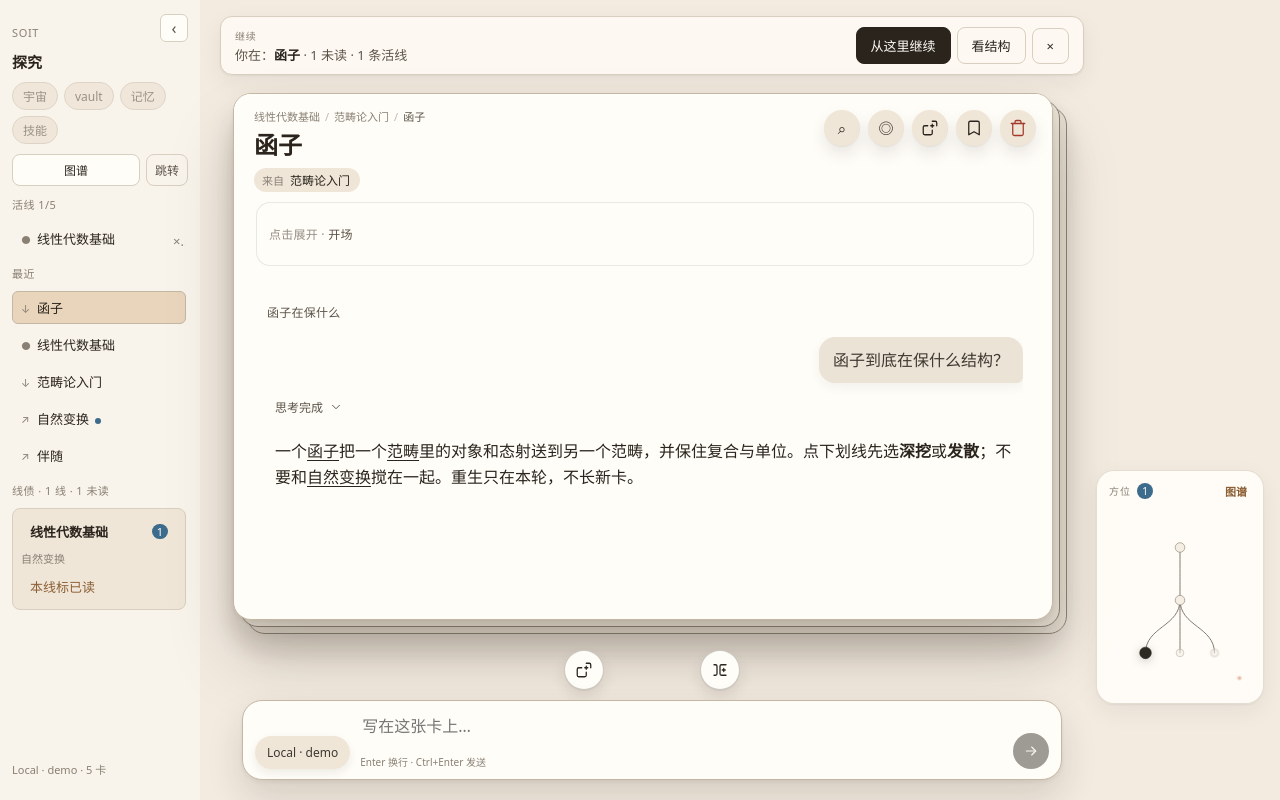
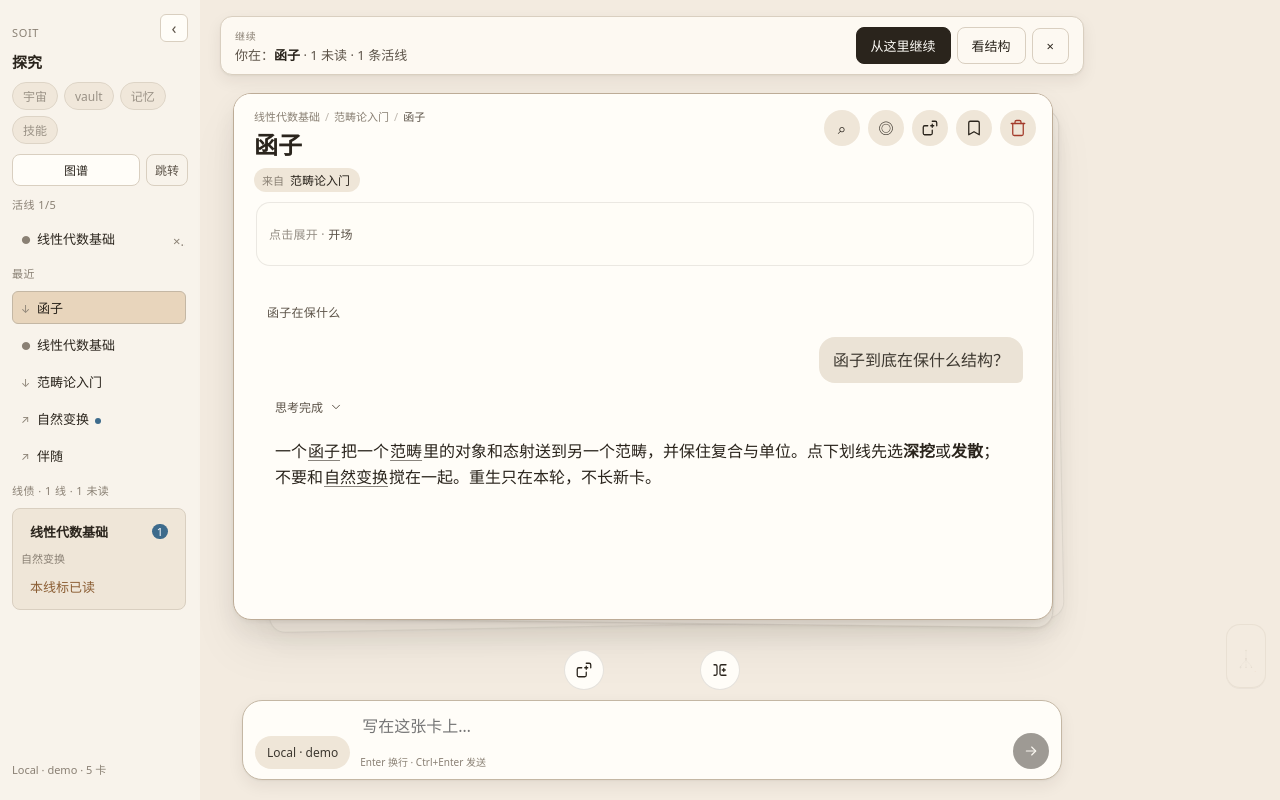
Before and after one commit to Retr0-rgb-lab/Soit, a React (Vite) app: page / in a window 1280 px wide. Built offline with nearby package versions, Linux system fonts and the light colour scheme.

Commit message:
style(ui): staggered paper stack, soft card motion, minimal locus spine
Implement design-review pass: elevation tokens, staggered under-sheets, directional card enter, quieter chrome, and collapsed hover-expand locus graph (ink dots, no glass).

```diff
--- a/src/components/card/InquiryCard.tsx
+++ b/src/components/card/InquiryCard.tsx
@@ -1,4 +1,4 @@
-import { useCallback, useEffect, useMemo, useState } from "react";
+import { useCallback, useEffect, useMemo, useRef, useState } from "react";
 import { termExplanation } from "../../lib/marks";
 import { ancestorChain } from "../../lib/treeNav";
 import { useWorkspace } from "../../state/workspaceStore";
@@ -52,6 +52,10 @@ export default function InquiryCard() {
   const [draft, setDraft] = useState("");
   const [quote, setQuote] = useState("");
   const [enterOn, setEnterOn] = useState(false);
+  const [settleOn, setSettleOn] = useState(false);
+  const [navKind, setNavKind] = useState<"jump" | "deepen" | "diverge" | "back">(
+    "jump",
+  );
   const [float, setFloat] = useState<TermFloatState | null>(null);
   const [selBar, setSelBar] = useState<SelectionBarState | null>(null);
   const [chooser, setChooser] = useState<{
@@ -59,6 +63,7 @@ export default function InquiryCard() {
     y: number;
     label: string;
   } | null>(null);
+  const prevFocusRef = useRef(focusId);
 
   // Clear ephemeral UI + one-shot enter motion when focus card changes
   useEffect(() => {
@@ -67,13 +72,35 @@ export default function InquiryCard() {
     setFloat(null);
     setSelBar(null);
     setChooser(null);
-    if (focusId) setEnterOn(true);
+    if (!focusId) return;
+
+    // Infer back vs jump when not from deepen/diverge
+    const prev = prevFocusRef.current;
+    if (prev && prev !== focusId && navKind === "jump") {
+      const prevNode = nodes.find((n) => n.id === prev);
+      if (prevNode?.parentId === focusId) {
+        setNavKind("back");
+      }
+    }
+    prevFocusRef.current = focusId;
+    setEnterOn(true);
+    setSettleOn(true);
+    const t = window.setTimeout(() => setSettleOn(false), 420);
+    return () => window.clearTimeout(t);
+    // navKind intentionally read once per focus change; set via handlers before spawn
+    // eslint-disable-next-line react-hooks/exhaustive-deps
   }, [focusId]);
+
+  useEffect(() => {
+    document.body.classList.toggle("has-selbar", Boolean(selBar));
+    return () => document.body.classList.remove("has-selbar");
+  }, [selBar]);
 
   const sourceLabel = focus?.title || "概念";
 
   const onDeepen = useCallback(
     (label?: string) => {
+      setNavKind("deepen");
       spawnDeepen((label || sourceLabel).slice(0, 48));
       setFloat(null);
       setSelBar(null);
@@ -84,6 +111,7 @@ export default function InquiryCard() {
 
   const onDiverge = useCallback(
     (label?: string) => {
+      setNavKind("diverge");
       spawnDiverge((label || sourceLabel).slice(0, 48));
       setFloat(null);
       setSelBar(null);
@@ -177,16 +205,21 @@ export default function InquiryCard() {
   return (
     <div className="inquiry-root">
       <div className="inquiry-stage">
-        <div className="inquiry-stack">
+        <div
+          className={`inquiry-stack${settleOn ? " settle" : ""}${enterOn ? " switching" : ""}`}
+        >
           <div className="inquiry-sheet s2" />
           <div className="inquiry-sheet s1" />
           <div className="inquiry-card-wrap">
             <article
-              className={`inquiry-card${enterOn ? " enter" : ""}`}
+              className={`inquiry-card${enterOn ? ` enter enter-${navKind}` : ""}`}
               aria-label="inquiry card body"
               onAnimationEnd={(e) => {
                 if (e.target !== e.currentTarget) return;
-                if (e.animationName === "card-enter") setEnterOn(false);
+                if (e.animationName.startsWith("card-enter")) {
+                  setEnterOn(false);
+                  setNavKind("jump");
+                }
               }}
             >
               <CardHeader
@@ -195,6 +228,7 @@ export default function InquiryCard() {
                 parent={parent}
                 onDeepen={() => onDeepen(focus.title)}
                 onCrumb={(id) => {
+                  setNavKind("back");
                   focusNode(id);
                   setMode("focus");
                 }}
--- a/src/components/card/card.css
+++ b/src/components/card/card.css
@@ -34,22 +34,39 @@
 .inquiry-sheet {
   position: absolute;
   inset: 0;
-  border-radius: 18px;
-  background: #ebe4d7;
-  border: 1px solid #8a7f70;
+  border-radius: 17px;
+  background: color-mix(in srgb, var(--bg-muted) 72%, var(--bg-card));
+  border: 1px solid rgb(42 36 28 / 10%);
   pointer-events: none;
+  transform-origin: 50% 40%;
+  transition:
+    transform var(--motion-sheet) var(--ease-out),
+    opacity var(--motion-sheet) var(--ease-out);
+}
+
+/* Staggered paper stack — slight scatter, not parallel chrome */
+.inquiry-sheet.s1 {
+  transform: translate(var(--sheet-1-x), var(--sheet-1-y))
+    rotate(var(--sheet-1-r)) scale(var(--sheet-1-s));
+  box-shadow: var(--e1);
+  opacity: 0.88;
+  z-index: 0;
 }
 
 .inquiry-sheet.s2 {
-  transform: translate(14px, 14px);
-  box-shadow: 0 22px 44px rgb(40 30 18 / 10%);
-  opacity: 0.92;
+  transform: translate(var(--sheet-2-x), var(--sheet-2-y))
+    rotate(var(--sheet-2-r)) scale(var(--sheet-2-s));
+  box-shadow: 0 1px 2px rgb(42 36 28 / 3%), 0 14px 28px rgb(42 36 28 / 5%);
+  opacity: 0.72;
+  z-index: 0;
 }
 
-.inquiry-sheet.s1 {
-  transform: translate(7px, 7px);
-  box-shadow: 0 16px 32px rgb(40 30 18 / 11%);
-  opacity: 0.96;
+.inquiry-stack.settle .inquiry-sheet.s1 {
+  transition-delay: 0.05s;
+}
+
+.inquiry-stack.settle .inquiry-sheet.s2 {
+  transition-delay: 0.08s;
 }
 
 .inquiry-card-wrap {
@@ -65,32 +82,129 @@
   flex: 1;
   min-height: 0;
   background: var(--bg-card);
-  border: 1px solid var(--line-strong);
+  border: 1px solid color-mix(in srgb, var(--line-strong) 88%, var(--accent) 12%);
   border-radius: 18px;
-  box-shadow:
-    0 2px 4px rgb(40 30 18 / 6%),
-    0 16px 32px rgb(40 30 18 / 12%),
-    0 40px 72px rgb(40 30 18 / 14%);
+  box-shadow: var(--e3);
   display: flex;
   flex-direction: column;
   overflow: hidden;
   transform-origin: 50% 40%;
 }
 
-/* Card switch enter (focus change) */
+/* Card switch — short, directional */
 .inquiry-card.enter {
-  animation: card-enter var(--motion-card) var(--ease-out) both;
+  animation: card-enter-jump var(--motion-card) var(--ease-out) both;
 }
 
-@keyframes card-enter {
+.inquiry-card.enter-deepen {
+  animation-name: card-enter-deepen;
+}
+
+.inquiry-card.enter-diverge {
+  animation-name: card-enter-diverge;
+}
+
+.inquiry-card.enter-back {
+  animation-name: card-enter-back;
+}
+
+.inquiry-card.exit {
+  animation: card-exit-jump var(--motion-exit) var(--ease-soft) both;
+  pointer-events: none;
+}
+
+.inquiry-card.exit-deepen {
+  animation-name: card-exit-deepen;
+}
+
+.inquiry-card.exit-diverge {
+  animation-name: card-exit-diverge;
+}
+
+.inquiry-card.exit-back {
+  animation-name: card-exit-back;
+}
+
+@keyframes card-enter-jump {
   from {
     opacity: 0;
-    transform: translateY(14px) scale(0.985);
+    transform: translateY(8px);
   }
   to {
     opacity: 1;
     transform: none;
   }
+}
+
+@keyframes card-enter-deepen {
+  from {
+    opacity: 0;
+    transform: translateY(12px) scale(0.99);
+  }
+  to {
+    opacity: 1;
+    transform: none;
+  }
+}
+
+@keyframes card-enter-diverge {
+  from {
+    opacity: 0;
+    transform: translateX(12px) rotate(0.35deg);
+  }
+  to {
+    opacity: 1;
+    transform: none;
+  }
+}
+
+@keyframes card-enter-back {
+  from {
+    opacity: 0;
+    transform: translateY(-8px);
+  }
+  to {
+    opacity: 1;
+    transform: none;
+  }
+}
+
+@keyframes card-exit-jump {
+  to {
+    opacity: 0;
+    transform: translateY(4px);
+  }
+}
+
+@keyframes card-exit-deepen {
+  to {
+    opacity: 0;
+    transform: translateY(-6px) scale(0.985);
+  }
+}
+
+@keyframes card-exit-diverge {
+  to {
+    opacity: 0;
+    transform: translateX(-10px);
+  }
+}
+
+@keyframes card-exit-back {
+  to {
+    opacity: 0;
+    transform: translateY(8px);
+  }
+}
+
+.inquiry-stack.switching .ic-edge,
+.inquiry-stack.switching .ic-dock {
+  opacity: 0.4;
+}
+
+.inquiry-root .ic-edge,
+.inquiry-root .ic-dock {
+  transition: opacity var(--motion-fade) var(--ease-soft);
 }
 
 .inquiry-empty {
@@ -223,7 +337,7 @@
   flex: 0 0 auto;
 }
 
-/* Round buttons */
+/* Round buttons — rest flat; hover lifts one step only */
 .ic-round {
   width: 36px;
   height: 36px;
@@ -233,19 +347,26 @@
   color: var(--ink);
   display: grid;
   place-items: center;
-  box-shadow: 0 1px 1px rgb(40 30 18 / 6%), 0 8px 16px rgb(40 30 18 / 10%);
-  transition: background 0.15s, transform 0.12s cubic-bezier(0.32, 0.72, 0, 1),
-    box-shadow 0.15s;
+  box-shadow: var(--e0);
+  transition:
+    background 0.14s var(--ease-soft),
+    transform 0.1s var(--ease-soft),
+    box-shadow 0.14s var(--ease-soft);
   padding: 0;
 }
 
 .ic-round:hover {
   background: #e7dccb;
-  transform: translateY(-1px);
+  box-shadow: var(--e1);
 }
 
 .ic-round:active {
-  transform: translateY(0) scale(0.96);
+  transform: scale(0.97);
+}
+
+.ic-round:focus-visible {
+  outline: 2px solid color-mix(in srgb, var(--focus) 55%, transparent);
+  outline-offset: 3px;
 }
 
 .ic-round.danger {
@@ -322,7 +443,7 @@
   opacity: 0.65;
 }
 
-/* Hover bar: opacity transition, not display:none hard cut */
+/* Hover bar: opacity only — no scale bounce */
 .ic-turn-bar {
   display: flex;
   align-items: center;
@@ -331,23 +452,26 @@
   border-radius: 999px;
   background: #f3ece2;
   border: 1px solid rgb(90 80 65 / 16%);
-  box-shadow: 0 10px 22px rgb(40 30 18 / 12%);
+  box-shadow: var(--e2);
   opacity: 0;
   pointer-events: none;
-  transform: translateY(4px) scale(0.98);
-  transition: opacity var(--motion-fade) var(--ease-soft),
-    transform 0.18s var(--ease-out);
+  transition: opacity 0.14s var(--ease-soft);
 }
 
-.ic-turn:hover .ic-turn-bar {
+.ic-turn:hover .ic-turn-bar,
+.ic-turn:focus-within .ic-turn-bar {
   opacity: 1;
   pointer-events: auto;
-  transform: none;
 }
 
 .ic-turn.collapsed .ic-turn-bar {
   opacity: 0;
   pointer-events: none;
+}
+
+body.has-selbar .ic-turn-bar {
+  opacity: 0 !important;
+  pointer-events: none !important;
 }
 
 .ic-turn-bar .ic-round {
@@ -400,7 +524,7 @@
   border-radius: 16px 16px 6px 16px;
   padding: 10px 14px;
   width: fit-content;
-  box-shadow: 0 4px 12px rgb(40 30 18 / 6%);
+  box-shadow: var(--e0);
   white-space: pre-wrap;
 }
 
@@ -459,27 +583,39 @@
   padding: 8px 10px;
 }
 
-/* Marks inside trusted demo HTML */
+/* Marks inside trusted demo HTML — no glow ring */
 .ai-html .mark {
   text-decoration: underline;
   text-decoration-thickness: 1px;
   text-underline-offset: 3px;
+  text-decoration-color: color-mix(in srgb, currentColor 55%, transparent);
   cursor: pointer;
-  border-radius: 3px;
-  transition: background 0.15s, text-decoration-color 0.15s, box-shadow 0.15s;
+  border-radius: 2px;
+  padding: 0 1px;
+  transition:
+    background 0.14s var(--ease-soft),
+    text-decoration-color 0.14s var(--ease-soft),
+    box-shadow 0.14s var(--ease-soft);
 }
 
 .ai-html .mark:hover {
-  background: color-mix(in srgb, currentColor 12%, transparent);
+  background: color-mix(in srgb, var(--ink) 8%, transparent);
   text-decoration-color: transparent;
-  box-shadow: 0 0 0 3px color-mix(in srgb, currentColor 8%, transparent);
+}
+
+.ai-html .mark:focus-visible,
+.ai-html .mark.open {
+  background: color-mix(in srgb, var(--ink) 10%, transparent);
+  box-shadow: inset 0 -1.5px 0 var(--accent);
+  text-decoration: none;
+  outline: none;
 }
 
 .ai-html {
   line-height: 1.65;
 }
 
-/* Edge actions */
+/* Edge actions — lighter than card */
 .ic-edge {
   width: min(820px, 100%);
   margin: 0 auto;
@@ -494,10 +630,18 @@
   width: 40px;
   height: 40px;
   background: var(--bg-card);
-  border: 1px solid rgb(111 103 92 / 35%);
+  border: 1px solid rgb(42 36 28 / 12%);
+  box-shadow: var(--e0);
 }
 
-/* Composer dock */
+.ic-edge .ic-round:hover {
+  border-color: color-mix(in srgb, var(--accent) 35%, var(--line));
+  background: var(--bg-muted);
+  box-shadow: var(--e1);
+  transform: none;
+}
+
+/* Composer dock — e2, not competing with card e3 */
 .ic-dock {
   width: min(820px, 100%);
   margin: 0 auto;
@@ -508,8 +652,13 @@
   display: flex;
   align-items: flex-end;
   gap: 10px;
-  box-shadow: 0 2px 4px rgb(40 30 18 / 6%), 0 18px 36px rgb(40 30 18 / 14%);
+  box-shadow: var(--e2);
   z-index: 8;
+}
+
+.ic-dock:focus-within {
+  border-color: color-mix(in srgb, var(--line-strong) 70%, var(--focus) 30%);
+  box-shadow: var(--e2), 0 0 0 3px color-mix(in srgb, var(--accent-soft) 45%, transparent);
 }
 
 .ic-dock .model {
@@ -520,7 +669,7 @@
   padding: 8px 12px;
   font-size: 12px;
   color: #3d3830;
-  box-shadow: 0 4px 10px rgb(40 30 18 / 8%);
+  box-shadow: var(--e0);
 }
 
 .ic-dock .fields {
--- a/src/components/shell/GraphCanvas.tsx
+++ b/src/components/shell/GraphCanvas.tsx
@@ -262,21 +262,32 @@ export default function GraphCanvas({
 }
 
 function radiusFor(role: NodeRole, on: boolean): number {
-  if (on || role === "focus") return 12;
-  if (role === "path") return 10;
-  if (role === "aggregate") return 11;
-  if (role === "field") return 5.5;
-  return 8;
+  // Minimal spine: smaller rings so locus chip stays calm
+  if (on || role === "focus") return 8;
+  if (role === "path") return 6;
+  if (role === "aggregate") return 5.5;
+  if (role === "field") return 2.75;
+  return 4.25;
 }
 
-function ringPaint(role: NodeRole, on: boolean): { fill: string; stroke: string } {
+function ringPaint(
+  role: NodeRole,
+  on: boolean,
+): { fill: string; stroke: string; strokeWidth: number } {
   if (on || role === "focus") {
-    return { fill: "#2c2822", stroke: "#2c2822" };
+    return { fill: "#2a241c", stroke: "#2a241c", strokeWidth: 1.1 };
+  }
+  if (role === "path") {
+    return { fill: "#5c5348", stroke: "none", strokeWidth: 0 };
   }
   if (role === "aggregate") {
-    return { fill: "#efe6d8", stroke: "#8b5e34" };
+    return { fill: "transparent", stroke: "#8b5e34", strokeWidth: 1.1 };
   }
-  return { fill: "#f4eee4", stroke: "#9a9082" };
+  if (role === "field") {
+    return { fill: "#d9cfc0", stroke: "none", strokeWidth: 0 };
+  }
+  // context — sand fill, no hard ring
+  return { fill: "#c4b7a4", stroke: "none", strokeWidth: 0 };
 }
 
 function GraphNode({
@@ -325,16 +336,16 @@ function GraphNode({
         cy={n.y}
         r={r}
         fill={paint.fill}
-        stroke={paint.stroke}
-        strokeWidth={1.5}
-        strokeDasharray={role === "aggregate" && !on ? "3 2" : undefined}
+        stroke={paint.stroke === "none" ? "transparent" : paint.stroke}
+        strokeWidth={paint.strokeWidth}
+        strokeDasharray={role === "aggregate" && !on ? "2 2" : undefined}
       />
       <circle
         className="dot"
         cx={n.x + r - 1}
         cy={n.y - r + 1}
-        r={3.2}
-        fill="#c45c26"
+        r={2}
+        fill="#b8956c"
         opacity={on ? 0 : n.unread ? 1 : 0}
       />
       {showLabel && (
--- a/src/components/shell/LocusPeek.tsx
+++ b/src/components/shell/LocusPeek.tsx
@@ -24,8 +24,8 @@ export default function LocusPeek({ onExpandMap }: Props) {
   const locus = useMemo(() => {
     const raw = mapConeNodes(nodes, focusId, {
       ...DEFAULT_MAP_CAPS,
-      siblingCap: 8,
-      childCap: 8,
+      siblingCap: 5,
+      childCap: 5,
     });
     // Re-stamp roles from live focusId so highlight never lags the card
     return raw.map((n) => {
--- a/src/styles/app.css
+++ b/src/styles/app.css
@@ -166,28 +166,50 @@ button:focus-visible,
   min-height: 0;
 }
 
-/* Locus peek — right gutter sentinel (not clipped by viewport / dock) */
+/* Locus peek — page-margin annotation; collapsed until proximity/hover */
 .locus-peek {
+  --locus-expanded-w: var(--locus-w, 168px);
   position: absolute;
-  right: 16px;
-  /* Sit above composer band so the chip is never half-hidden */
-  bottom: max(24px, 12%);
+  right: 14px;
+  bottom: max(28px, 14%);
   top: auto;
   z-index: 6;
-  width: var(--locus-w, 168px);
+  width: 40px;
   max-height: min(280px, calc(100% - 48px));
-  border-radius: 18px;
-  background: color-mix(in srgb, var(--bg-card) 94%, transparent);
-  box-shadow: var(--shadow-soft);
-  border: 1px solid color-mix(in srgb, var(--line) 70%, transparent);
-  padding: 10px 10px 12px;
+  border-radius: 14px;
+  background: color-mix(in srgb, var(--bg-app) 82%, transparent);
+  box-shadow: 0 1px 0 rgb(42 36 28 / 4%);
+  border: 1px solid color-mix(in srgb, var(--line) 40%, transparent);
+  padding: 8px 6px;
   display: flex;
   flex-direction: column;
-  gap: 6px;
+  gap: 4px;
   pointer-events: auto;
-  backdrop-filter: blur(8px);
-  overflow: hidden; /* round corners without cutting nodes: graph has its own inset */
+  overflow: hidden;
   box-sizing: border-box;
+  transition:
+    width 0.22s var(--ease-soft),
+    padding 0.22s var(--ease-soft),
+    background 0.22s var(--ease-soft),
+    box-shadow 0.22s var(--ease-soft),
+    border-color 0.22s var(--ease-soft);
+}
+
+/* Invisible larger hit zone so corner is easy to find without always-on noise */
+.locus-peek::before {
+  content: "";
+  position: absolute;
+  inset: -28px -16px -28px -48px;
+  z-index: -1;
+}
+
+.locus-peek:hover,
+.locus-peek:focus-within {
+  width: var(--locus-expanded-w);
+  padding: 10px 10px 12px;
+  background: color-mix(in srgb, var(--bg-app) 90%, var(--bg-card));
+  border-color: color-mix(in srgb, var(--line) 55%, transparent);
+  box-shadow: var(--e1);
 }
 
 .locus-peek-head {
@@ -195,24 +217,49 @@ button:focus-visible,
   align-items: center;
   gap: 6px;
   padding: 0 2px 2px;
+  opacity: 0;
+  max-height: 0;
+  overflow: hidden;
+  transition:
+    opacity 0.18s var(--ease-soft),
+    max-height 0.22s var(--ease-soft);
+}
+
+.locus-peek:hover .locus-peek-head,
+.locus-peek:focus-within .locus-peek-head {
+  opacity: 1;
+  max-height: 28px;
 }
 
 .locus-peek-label {
   font-size: 10px;
-  letter-spacing: 0.1em;
+  letter-spacing: 0.08em;
   text-transform: uppercase;
   color: var(--ink-faint);
 }
 
 .locus-peek-badge {
+  width: 6px;
+  height: 6px;
+  min-width: 6px;
+  padding: 0;
+  border-radius: 50%;
+  background: #b8956c;
+  color: transparent;
+  font-size: 0;
+  overflow: hidden;
+}
+
+.locus-peek:hover .locus-peek-badge,
+.locus-peek:focus-within .locus-peek-badge {
+  width: auto;
   min-width: 16px;
   height: 16px;
   padding: 0 4px;
-  border-radius: 999px;
-  background: var(--focus);
-  color: #fff;
   font-size: 10px;
   line-height: 16px;
+  color: #fff;
+  background: color-mix(in srgb, #b8956c 85%, var(--ink));
   text-align: center;
 }
 
@@ -233,14 +280,19 @@ button:focus-visible,
 
 .locus-graph {
   flex: 1 1 auto;
-  height: 180px;
-  min-height: 140px;
-  max-height: 200px;
-  /* Inset so node rings / unread dots stay inside rounded chip */
-  padding: 4px;
+  height: 160px;
+  min-height: 120px;
+  max-height: 190px;
+  padding: 6px 2px;
   box-sizing: border-box;
   overflow: hidden;
-  border-radius: 12px;
+  border-radius: 10px;
+}
+
+/* Expanded chip: slightly taller graph */
+.locus-peek:hover .locus-graph,
+.locus-peek:focus-within .locus-graph {
+  height: 180px;
 }
 
 .graph-canvas {
@@ -681,21 +733,21 @@ button:focus-visible,
 }
 
 .graph-edge {
-  stroke: #a89f91;
-  stroke-width: 1.5;
+  stroke: #c4b7a4;
+  stroke-width: 1;
   stroke-linecap: round;
+  opacity: 0.32;
+}
+
+.graph-edge.hot {
+  stroke: #8a8074;
+  stroke-width: 1.25;
   opacity: 0.55;
 }
 
-.graph-edge.hot {
-  stroke: #6f675c;
-  stroke-width: 2;
-  opacity: 0.9;
-}
-
 .graph-edge.field {
-  opacity: 0.14;
-  stroke-width: 1;
+  opacity: 0.1;
+  stroke-width: 0.75;
 }
 
 /* Base ring first; focus/on overrides must win */
@@ -715,20 +767,12 @@ button:focus-visible,
   opacity: 1;
 }
 
-.graph-node.role-context {
-  opacity: 0.58;
-}
-
-.graph-node.role-field {
-  opacity: 0.28;
-}
-
-.graph-node.role-field.unread {
-  opacity: 0.72;
-}
-
+/* LOD uses fill color, not group opacity (avoids “broken render” look) */
+.graph-node.role-context,
+.graph-node.role-field,
+.graph-node.role-path,
 .graph-node.role-aggregate {
-  opacity: 0.85;
+  opacity: 1;
 }
 
 .graph-node.role-aggregate .ring {
@@ -741,7 +785,7 @@ button:focus-visible,
   filter: brightness(1.04);
 }
 
-/* Current card — always solid ink (higher specificity + later in file) */
+/* Current card — solid ink, almost no shadow (page annotation) */
 .graph-node.role-focus,
 .graph-node.on {
   opacity: 1;
@@ -749,15 +793,18 @@ button:focus-visible,
 
 .graph-node.role-focus .ring,
 .graph-node.on .ring {
-  fill: #2c2822;
-  stroke: #2c2822;
-  stroke-dasharray: none;
-  filter: drop-shadow(0 4px 10px rgb(30 24 16 / 25%));
+  filter: none;
 }
 
 .graph-node.on .dot,
 .graph-node.role-focus .dot {
   opacity: 0;
+}
+
+.graph-node.role-context,
+.graph-node.role-field,
+.graph-node.role-path {
+  opacity: 1;
 }
 
 .map-scope-tabs {
--- a/src/styles/tokens.css
+++ b/src/styles/tokens.css
@@ -18,12 +18,37 @@
   --radius: 10px;
   --font: system-ui, -apple-system, "Segoe UI", "PingFang SC", "Microsoft YaHei",
     sans-serif;
-  --shadow-soft: 0 1px 2px rgb(42 36 28 / 6%), 0 8px 24px rgb(42 36 28 / 6%);
+
+  /* Warm paper elevation — one hero shadow per frame */
+  --e0: none;
+  --e1:
+    0 1px 2px rgb(40 30 18 / 5%), 0 2px 6px rgb(40 30 18 / 4%);
+  --e2:
+    0 1px 2px rgb(40 30 18 / 5%), 0 6px 16px rgb(40 30 18 / 7%);
+  --e3:
+    0 1px 0 rgb(255 253 248 / 75%) inset, 0 2px 4px rgb(40 30 18 / 5%),
+    0 12px 28px rgb(40 30 18 / 8%), 0 28px 48px rgb(40 30 18 / 6%);
+  --e-float:
+    0 8px 24px rgb(40 30 18 / 14%), 0 20px 40px rgb(40 30 18 / 10%);
+  --shadow-soft: var(--e2);
+
+  /* Staggered paper stack (under-sheets) */
+  --sheet-1-x: 10px;
+  --sheet-1-y: 8px;
+  --sheet-1-r: 0.7deg;
+  --sheet-1-s: 0.985;
+  --sheet-2-x: 18px;
+  --sheet-2-y: 15px;
+  --sheet-2-r: -1.1deg;
+  --sheet-2-s: 0.97;
+
   --ease-out: cubic-bezier(0.16, 1, 0.3, 1);
   --ease-soft: cubic-bezier(0.32, 0.72, 0, 1);
-  --motion-card: 0.42s;
+  --motion-card: 0.28s;
+  --motion-exit: 0.16s;
   --motion-pop: 0.28s;
   --motion-fade: 0.16s;
+  --motion-sheet: 0.36s;
 }
 
 @media (prefers-reduced-motion: reduce) {
```
Also changed, not shown: 1 other file (tests, documents, lock files or other folders).
